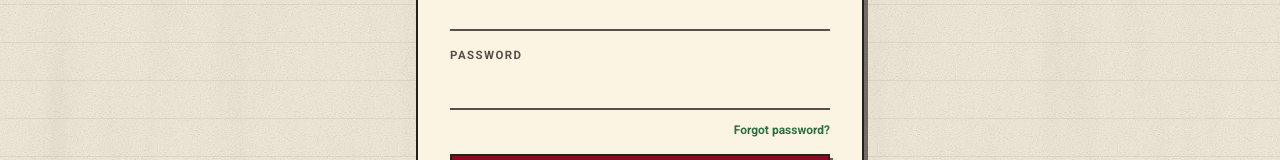
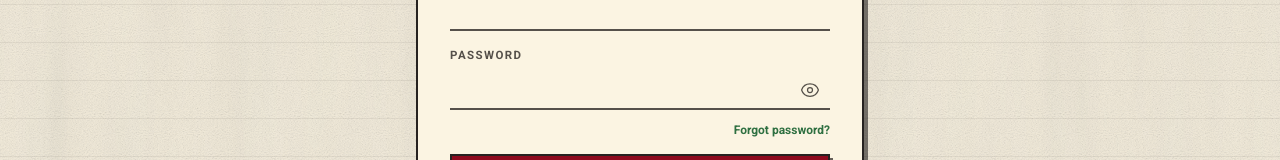
Before and after one commit to karimmatar7/Doodley, a Next.js app: page /login in a window 1280 px wide. Shown: the part 301-461 px from the top of the page. Built offline with nearby package versions, Linux system fonts and the light colour scheme; no server answers.

Commit message:
added modal for logout confirmation, added eye to hide/unhide password

```diff
--- a/app/login/page.tsx
+++ b/app/login/page.tsx
@@ -5,6 +5,7 @@
 import { createClient } from "@/lib/supabase/client";
 import AuthCard from "@/components/auth/AuthCard";
 import Input from "@/components/ui/Input";
+import PasswordInput from "@/components/ui/PasswordInput";
 import Button from "@/components/ui/Button";
 import ErrorMessage from "@/components/ui/ErrorMessage";
 import GuestLoginButton from "@/components/auth/GuestLoginButton";
@@ -102,7 +103,7 @@
     <AuthCard subtitle="Log in to draw and guess.">
       <form onSubmit={handleLogin} className="space-y-4">
         <Input label="Email" type="email" required value={email} onChange={setEmail} />
-        <Input label="Password" type="password" required value={password} onChange={setPassword} />
+        <PasswordInput label="Password" required value={password} onChange={setPassword} />
 
         <div className="-mt-1 flex justify-end">
           <button
--- a/app/reset-password/page.tsx
+++ b/app/reset-password/page.tsx
@@ -5,7 +5,7 @@
 import { createClient } from "@/lib/supabase/client";
 import { validatePassword } from "@/lib/validation/password";
 import AuthCard from "@/components/auth/AuthCard";
-import Input from "@/components/ui/Input";
+import PasswordInput from "@/components/ui/PasswordInput";
 import Button from "@/components/ui/Button";
 import ErrorMessage from "@/components/ui/ErrorMessage";
 import PasswordHint from "@/components/ui/PasswordHint";
@@ -58,7 +58,7 @@
   return (
     <AuthCard subtitle="Choose a new password.">
       <form onSubmit={handleSubmit} className="space-y-4">
-        <Input label="New password" type="password" required minLength={8} value={password} onChange={setPassword} />
+        <PasswordInput label="New password" required minLength={8} value={password} onChange={setPassword} />
         <PasswordHint password={password} />
         <ErrorMessage message={error} />
         <Button type="submit" disabled={loading}>
--- a/app/settings/page.tsx
+++ b/app/settings/page.tsx
@@ -14,6 +14,7 @@
 
 import AuthCard from "@/components/auth/AuthCard";
 import Input from "@/components/ui/Input";
+import PasswordInput from "@/components/ui/PasswordInput";
 import Button from "@/components/ui/Button";
 import BackButton from "@/components/ui/BackButton";
 import ErrorMessage from "@/components/ui/ErrorMessage";
@@ -264,17 +265,15 @@
           onToggle={togglePasswordField}
         >
           <div className="space-y-4">
-            <Input
+            <PasswordInput
               label="Current password"
-              type="password"
               required
               value={oldPassword}
               onChange={setOldPassword}
             />
 
-            <Input
+            <PasswordInput
               label="New password"
-              type="password"
               required
               value={newPassword}
               onChange={setNewPassword}
--- a/app/signup/page.tsx
+++ b/app/signup/page.tsx
@@ -6,6 +6,7 @@
 import { validatePassword } from "@/lib/validation/password";
 import AuthCard from "@/components/auth/AuthCard";
 import Input from "@/components/ui/Input";
+import PasswordInput from "@/components/ui/PasswordInput";
 import Button from "@/components/ui/Button";
 import ErrorMessage from "@/components/ui/ErrorMessage";
 import PasswordHint from "@/components/ui/PasswordHint";
@@ -71,7 +72,7 @@
       <form onSubmit={handleSignup} className="space-y-3">
         <Input label="Player name" required maxLength={20} value={displayName} onChange={setDisplayName} />
         <Input label="Email" type="email" required value={email} onChange={setEmail} />
-        <Input label="Password" type="password" required minLength={8} value={password} onChange={setPassword} />
+        <PasswordInput label="Password" required minLength={8} value={password} onChange={setPassword} />
         <PasswordHint password={password} />
         <ErrorMessage message={error} />
         <Button type="submit" disabled={loading}>
--- a/components/layout/TopBar.tsx
+++ b/components/layout/TopBar.tsx
@@ -7,6 +7,7 @@
 import { useProfile } from "@/lib/hooks/useProfile";
 import FriendsDrawer from "@/components/friends/FriendsDrawer";
 import ProfileDrawer from "@/components/layout/ProfileDrawer";
+import ConfirmModal from "@/components/ui/ConfirmModal";
 
 type TopBarProps = {
   friends: FriendRow[];
@@ -29,12 +30,14 @@
 }: TopBarProps) {
   const [friendsOpen, setFriendsOpen] = useState(false);
   const [profileOpen, setProfileOpen] = useState(false);
+  const [logoutOpen, setLogoutOpen] = useState(false);
 
   const router = useRouter();
   const supabase = createClient();
   const { profile } = useProfile();
 
   async function handleLogout() {
+    setLogoutOpen(false);
     await supabase.auth.signOut();
     router.push("/");
     router.refresh();
@@ -114,12 +117,23 @@
         {/* Logout */}
         <button
           type="button"
-          onClick={handleLogout}
+          onClick={() => setLogoutOpen(true)}
           className="chip-btn flex h-11 items-center bg-paper-light px-4 text-sm font-bold text-ink hover:bg-paper-dark"
         >
           Log out
         </button>
       </div>
+
+      {logoutOpen && (
+        <ConfirmModal
+          title="Log out"
+          message="Are you sure you want to log out?"
+          confirmLabel="Log out"
+          cancelLabel="Cancel"
+          onConfirm={handleLogout}
+          onCancel={() => setLogoutOpen(false)}
+        />
+      )}
     </div>
   );
 }
--- a/components/ui/Input.tsx
+++ b/components/ui/Input.tsx
@@ -1,4 +1,6 @@
 "use client";
+
+import type { ReactNode } from "react";
 
 type InputProps = {
   label: string;
@@ -10,6 +12,7 @@
   hideLabel?: boolean;
   type?: string;
   variant?: "default" | "code";
+  trailing?: ReactNode;
 };
 
 export default function Input({
@@ -22,12 +25,14 @@
   hideLabel = false,
   type = "text",
   variant = "default",
+  trailing,
 }: InputProps) {
   const isCode = variant === "code";
 
   return (
     <label className="block w-full">
       {!hideLabel && <span className="label mb-1.5 block">{label}</span>}
+      <div className="relative">
         <input
           type={type}
           value={value}
@@ -40,11 +45,18 @@
           className={`
             w-full bg-transparent ink-underline
             text-ink placeholder-ink-soft outline-none py-2
+            ${trailing ? "pr-10" : ""}
             ${isCode
               ? "text-2xl sm:text-3xl font-bold tracking-widest text-center uppercase"
               : "text-sm sm:text-base text-left font-hand"}
           `}
         />
+        {trailing && (
+          <div className="absolute bottom-1.5 right-0 top-1.5 flex items-center">
+            {trailing}
+          </div>
+        )}
+      </div>
     </label>
   );
 }
--- /dev/null
+++ b/components/ui/PasswordInput.tsx
@@ -0,0 +1,74 @@
+"use client";
+
+import { useState } from "react";
+import Input from "@/components/ui/Input";
+
+type PasswordInputProps = {
+  label: string;
+  value: string;
+  onChange: (value: string) => void;
+  required?: boolean;
+  minLength?: number;
+};
+
+export default function PasswordInput({
+  label,
+  value,
+  onChange,
+  required = false,
+  minLength,
+}: PasswordInputProps) {
+  const [visible, setVisible] = useState(false);
+
+  return (
+    <Input
+      label={label}
+      type={visible ? "text" : "password"}
+      required={required}
+      minLength={minLength}
+      value={value}
+      onChange={onChange}
+      trailing={
+        <button
+          type="button"
+          onClick={() => setVisible((value) => !value)}
+          className="flex h-10 w-10 items-center justify-center text-ink-soft transition-colors hover:text-ink"
+          aria-label={visible ? `Hide ${label}` : `Show ${label}`}
+          aria-pressed={visible}
+        >
+          {visible ? (
+            <svg
+              className="h-5 w-5"
+              fill="none"
+              viewBox="0 0 24 24"
+              stroke="currentColor"
+              strokeWidth={1.5}
+              aria-hidden="true"
+            >
+              <path
+                strokeLinecap="round"
+                strokeLinejoin="round"
+                d="M3.98 8.223A10.477 10.477 0 001.934 12C3.226 16.338 7.244 19.5 12 19.5c.993 0 1.953-.138 2.863-.395M6.228 6.228A10.45 10.45 0 0112 4.5c4.756 0 8.773 3.162 10.065 7.498a10.523 10.523 0 01-4.293 5.774M6.228 6.228L3 3m3.228 3.228l3.65 3.65m7.894 7.894L21 21m-3.228-3.228l-3.65-3.65m0 0a3 3 0 10-4.243-4.243m4.242 4.242L9.88 9.88"
+              />
+            </svg>
+          ) : (
+            <svg
+              className="h-5 w-5"
+              fill="none"
+              viewBox="0 0 24 24"
+              stroke="currentColor"
+              strokeWidth={1.5}
+              aria-hidden="true"
+            >
+              <path
+                strokeLinecap="round"
+                strokeLinejoin="round"
+                d="M2.036 12.322a1.012 1.012 0 010-.639C3.423 7.51 7.36 4.5 12 4.5c4.638 0 8.573 3.007 9.963 7.178.07.207.07.431 0 .639C20.577 16.49 16.64 19.5 12 19.5c-4.638 0-8.573-3.007-9.963-7.178zM15 12a3 3 0 11-6 0 3 3 0 016 0z"
+              />
+            </svg>
+          )}
+        </button>
+      }
+    />
+  );
+}
```
Also changed, not shown: 1 other file (tests, documents, lock files or other folders). Lines whose indentation alone changed are shown as unchanged.
